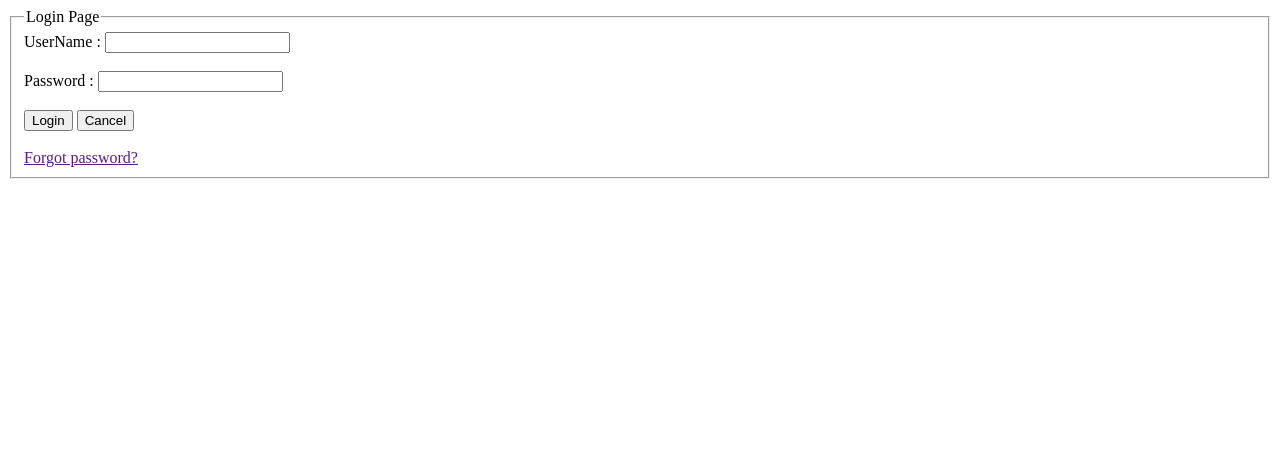
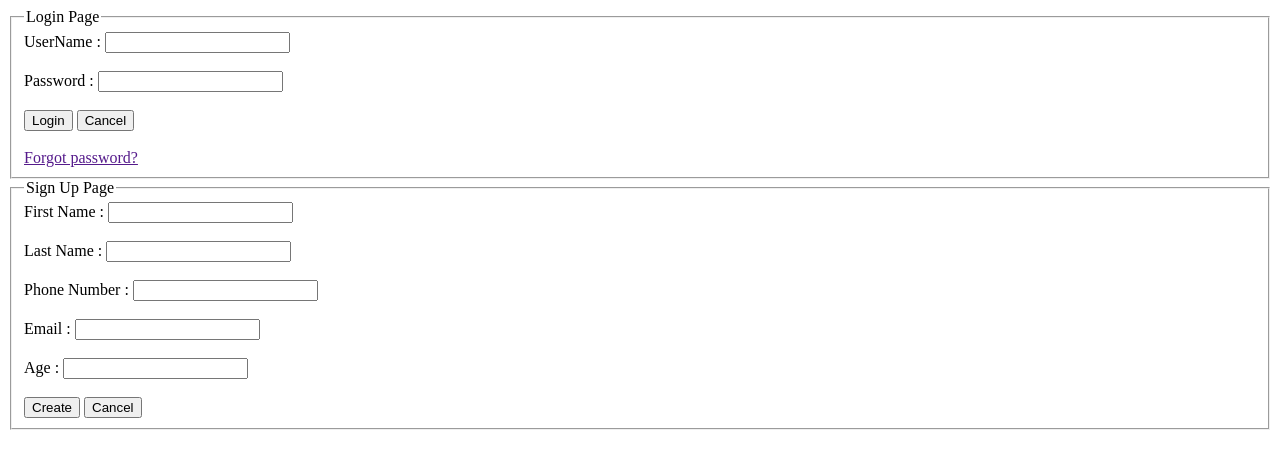
Before and after one commit to SuryatejaAdaveni/Web_Technologies, a plain HTML site: page Html/Form.html in a window 1280 px wide. Drawn offline with Linux system fonts and the light colour scheme.

Commit message:
Update Form.html

```diff
--- a/Html/Form.html
+++ b/Html/Form.html
@@ -18,5 +18,23 @@
         <a href="">Forgot password?</a>
       </fieldset>
     </form>
+
+    <form action="">
+      <fieldset>
+        <legend>Sign Up Page</legend>
+        <label for="fn">First Name :</label>
+        <input type="text" id="fn" /><br /><br />
+        <label for="ln">Last Name :</label>
+        <input type="text" id="ln" /><br /><br />
+        <label for="ph">Phone Number :</label>
+        <input type="text" id="ph" /><br /><br />
+        <label for="em">Email :</label>
+        <input type="text" id="em" /><br /><br />
+        <label for="age">Age :</label>
+        <input type="text" id="age" /><br /><br />
+        <button>Create</button>
+        <button>Cancel</button>
+      </fieldset>
+    </form>
   </body>
 </html>
```
